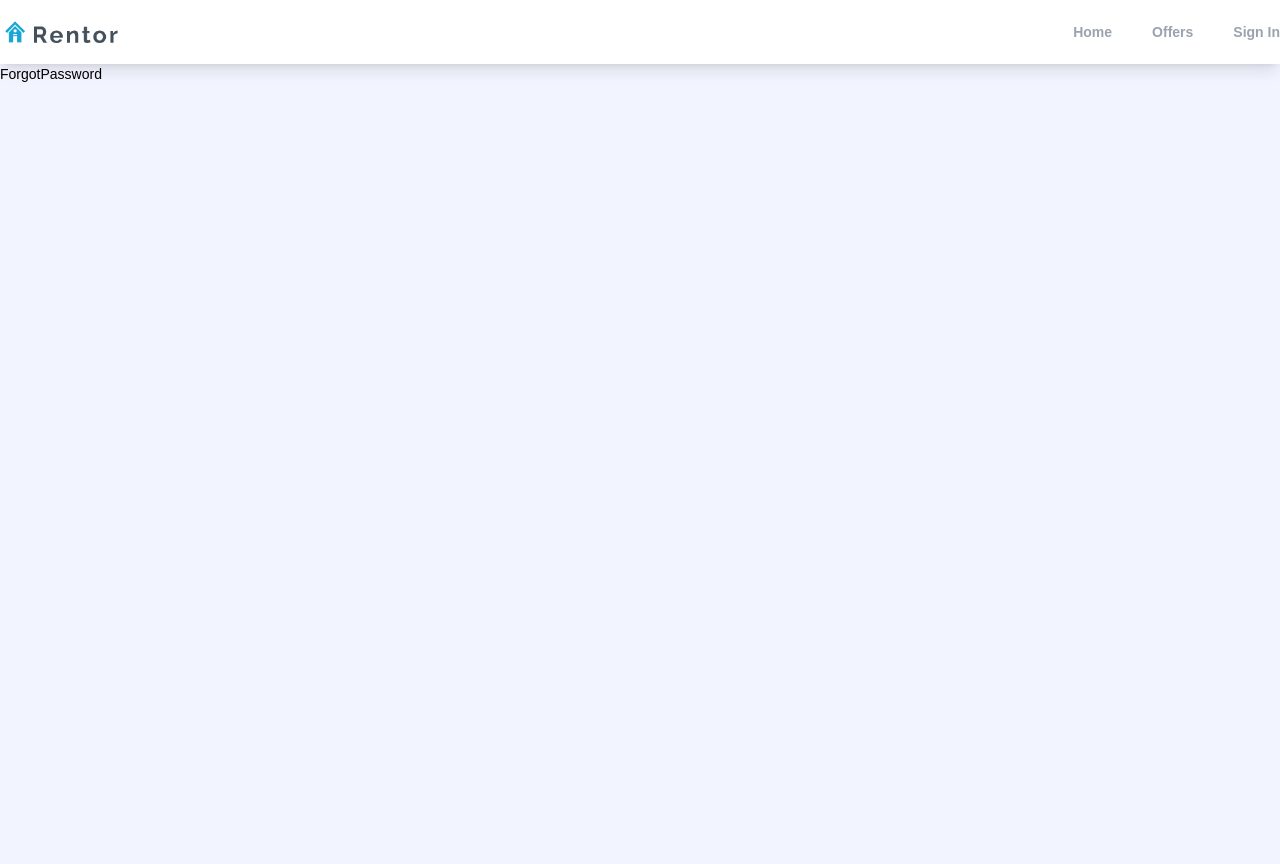
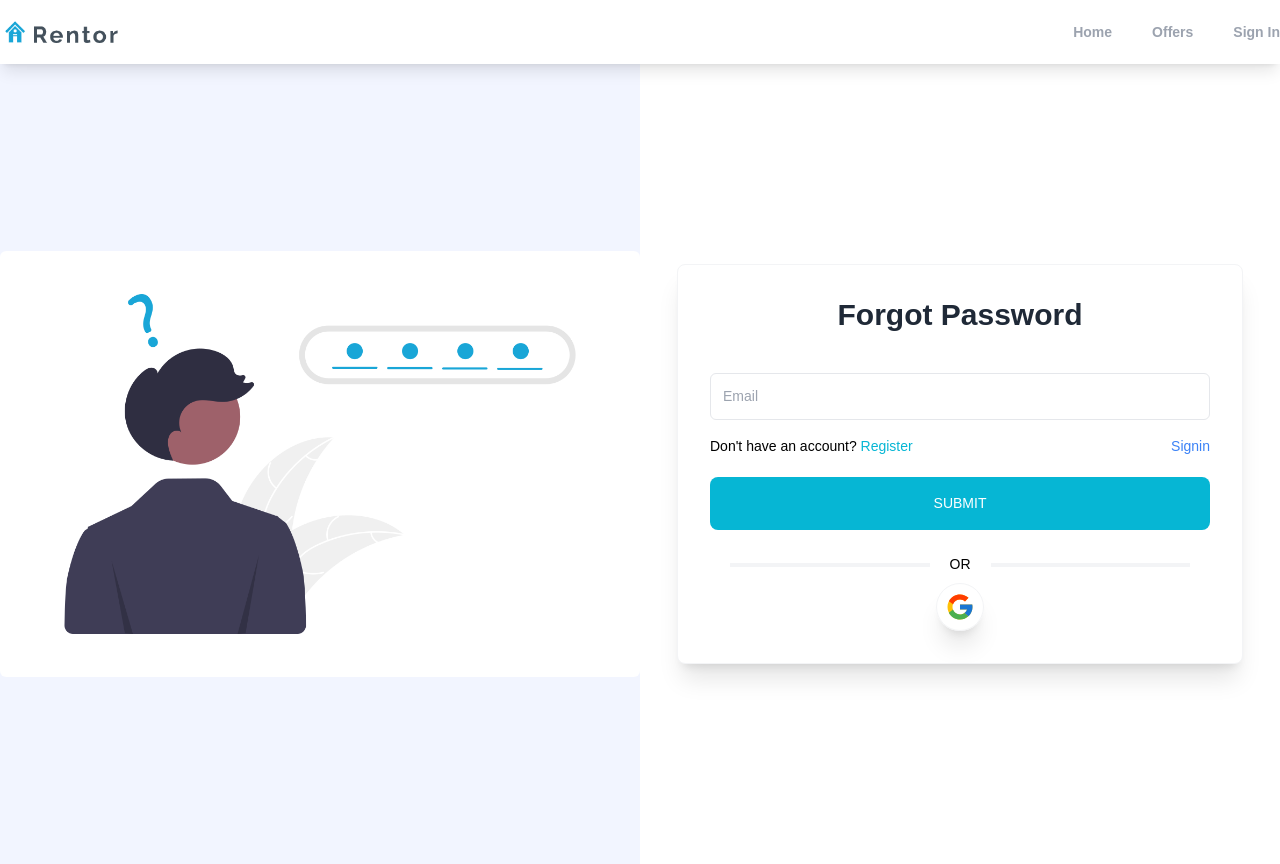
Before and after one commit to AmaduKamara/rensale, a React (Create React App) app: page /forgot-password in a window 1280 px wide. Before the commit the page ends 800 px from the top, so only its background shows below. Built offline with nearby package versions, Linux system fonts and the light colour scheme.

Commit message:
Update ForgotPassword.js

```diff
--- a/src/pages/ForgotPassword.js
+++ b/src/pages/ForgotPassword.js
@@ -1,7 +1,69 @@
 import React from "react";
+import { Link } from "react-router-dom";
+
+import { FcGoogle } from "react-icons/fc";
+
+const forgotPassword = "./images/auth/forgot-password.png";
 
 const ForgotPassword = () => {
-  return <div>ForgotPassword</div>;
+  return (
+    <main className="w-screen h-screen">
+      <div className="flex items-center">
+        <section className="w-1/2 h-screen flex items-center justify-center">
+          <img
+            src={forgotPassword}
+            alt="Forgot password SVG"
+            width={700}
+            className="rounded-md"
+          />
+        </section>
+        <section className="w-1/2 h-screen flex items-center justify-center bg-white">
+          <div className="p-8 rounded-lg bg-white border border-gray-100 shadow-xl">
+            <h1 className="text-lg md:text-3xl text-gray-800 text-center font-semibold">
+              Forgot Password
+            </h1>
+            <form className="w-[500px] mt-10">
+              <input
+                type="email"
+                name=""
+                value=""
+                placeholder="Email"
+                className="mb-4 p-3 rounded-md border focus:outline-cyan-500 block w-full"
+              />
+              <div className="mt-4 flex justify-between items-center">
+                <p>
+                  Don't have an account?{" "}
+                  <Link to="/signup" className="text-cyan-500">
+                    Register
+                  </Link>
+                </p>
+                <Link to="/signin" className="text-blue-500">
+                  Signin
+                </Link>
+              </div>
+              <button
+                type="submit"
+                className="py-3 md:py-4 w-full bg-cyan-500 hover:bg-cyan-700 text-white uppercase mt-5 rounded-lg"
+              >
+                Submit
+              </button>
+              <p className="text-center border-cyan-500 mt-6 w-full flex justify-between items-center">
+                <span className="bg-gray-100 mx-5 h-1 w-full"></span> OR{" "}
+                <span className="bg-gray-100 mx-5 h-1 w-full"></span>
+              </p>
+              <div className="flex items-center justify-center mt-2">
+                <div className="h-12 w-12 rounded-full shadow-xl flex items-center justify-center border border-gray-100">
+                  <Link to="/">
+                    <FcGoogle size={30} />
+                  </Link>
+                </div>
+              </div>
+            </form>
+          </div>
+        </section>
+      </div>
+    </main>
+  );
 };
 
 export default ForgotPassword;
```
